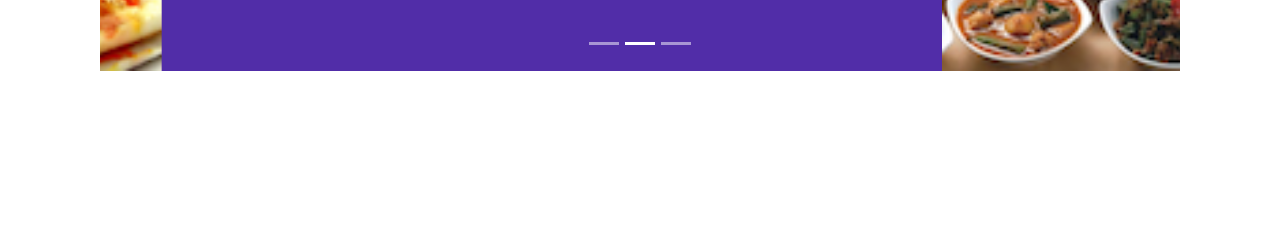
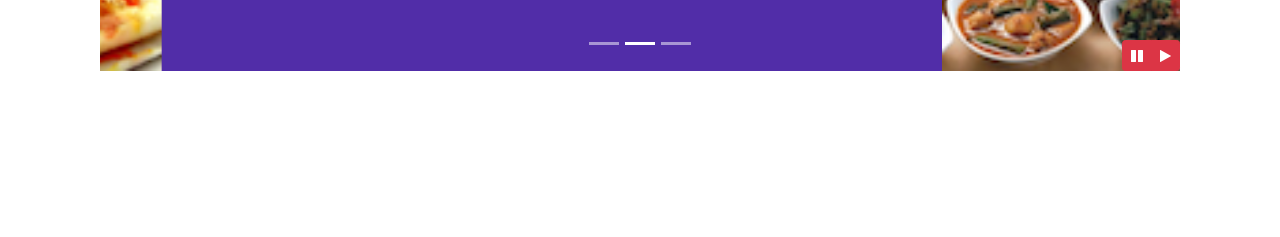
Before and after one commit to ThanujiNanayakkara/Bootstrap-4-Course, a website: page index.html in a window 1280 px wide. Shown: the part 563-800 px from the top of the page. Drawn offline with nearby package versions, Linux system fonts and the light colour scheme.

Commit message:
Bootstrap jquery

```diff
--- a/css/styles.css
+++ b/css/styles.css
@@ -48,6 +48,7 @@
 
 .carousel {
     background: #512DA8;
+
 }
 
 .carousel-item{
@@ -68,3 +69,10 @@
 transform: translateY(-50%);
 bottom: initial;
 }
+
+#carouselButton{
+    right: 0px;
+    position: absolute;
+    bottom: 0px;
+    z-index: 1;
+}
--- a/index.html
+++ b/index.html
@@ -180,6 +180,14 @@
         <div class="row row-content">
             <div class="col">
                 <div id="mycarousel" class="carousel slide" data-ride="carousel">
+                    <div class="btn-group " id="carouselButton">
+                        <button class="btn btn-sm btn-danger" id="carousel-pause">
+                            <span class="fa fa-pause"></span>
+                        </button>
+                        <button class="btn btn-sm btn-danger" id="carousel-play">
+                            <span class="fa fa-play"></span>
+                        </button>
+                    </div>
                     <ol class="carousel-indicators">
                         <li data-target="#mycarousel" data-slide-to="0" class="active"></li>
                         <li data-target="#mycarousel" data-slide-to="1" ></li>
@@ -217,8 +225,7 @@
                             </div>
                         </div>
                     </div>
-
-                    <a class="carousel-control-prev" href="#mycarousel" role="button" data-slide="prev">
+                     <a class="carousel-control-prev" href="#mycarousel" role="button" data-slide="prev">
                         <span class="carousel-control-prev-icon"></span>
                     </a>
                     <a class="carousel-control-next" href="#mycarousel" role="button" data-slide="next">
@@ -284,6 +291,63 @@
             </div>
         </div>
 
+        <!--<div class="row row-content align-items-center">
+            <div class="col-12 col-sm-8 offset-sm-2">
+                <div class="card">
+                    <h3 class="card-header bg-warning text-white">Reserve a Table</h3>
+                    <div class="card-body">
+                        <form id="form">
+                            <div class="form-group row">
+                                <label for="noofguests" class="col-md-2 col-form-label">Number of Guests</label>
+                                <div class="col-md-6">
+                                    <div class="form-check form-check-inline ">
+                                        <input class="form-check-input" type="radio" name="inlineRadioOptions" id="inlineRadio1" value="option1">
+                                        <label class="form-check-label" for="inlineRadio1">1</label>
+                                    </div>
+                                    <div class="form-check form-check-inline ">
+                                        <input class="form-check-input" type="radio" name="inlineRadioOptions" id="inlineRadio2" value="option2">
+                                        <label class="form-check-label" for="inlineRadio2">2</label>
+                                    </div>
+                                    <div class="form-check form-check-inline">
+                                        <input class="form-check-input" type="radio" name="inlineRadioOptions" id="inlineRadio3" value="option3" >
+                                        <label class="form-check-label" for="inlineRadio3">3 </label>
+                                    </div>
+                                    <div class="form-check form-check-inline">
+                                        <input class="form-check-input" type="radio" name="inlineRadioOptions" id="inlineRadio4" value="option4">
+                                        <label class="form-check-label" for="inlineRadio4">4</label>
+                                    </div>
+                                    <div class="form-check form-check-inline">
+                                        <input class="form-check-input" type="radio" name="inlineRadioOptions" id="inlineRadio5" value="option5">
+                                        <label class="form-check-label" for="inlineRadio5">5</label>
+                                    </div>
+                                    <div class="form-check form-check-inline">
+                                        <input class="form-check-input" type="radio" name="inlineRadioOptions" id="inlineRadio6" value="option6" >
+                                        <label class="form-check-label" for="inlineRadio6">6 </label>
+                                    </div>
+                                </div>
+                            </div>
+
+                            <div class="form-group row">
+                                <label for="datetime" class="col-12 col-md-2 col-form-label">Date and Time</label>
+                                <div class="col-12 col-md-3">
+                                    <input type="text" class="form-control" id="Date" name="Date" placeholder="Date">
+                                </div>
+                                <div class="col-12 col-md-3">
+                                    <input type="text" class="form-control" id="time" name="time" placeholder="Time">
+                                </div>
+
+                            </div>
+                            <div class="form-group row">
+                                <div class="offset-md-2 col-md-4">
+                                    <button type="submit" class="btn btn-primary" id="reserve"> Reserve</button>
+                                </div>
+                            <div>
+                        </form>
+
+                    </div>
+                </div>
+            </div>
+        </div>-->
 
 
     </div>
@@ -333,6 +397,17 @@
  <script src="node_modules/jquery/dist/jquery.slim.min.js"></script>
  <script src="node_modules/popper.js/dist/umd/popper.min.js"></script>
  <script src="node_modules/bootstrap/dist/js/bootstrap.min.js"></script>
+ <script>
+     $(document).ready(function(){
+         $('#mycarousel').carousel({interval:2000});
+         $('#carousel-pause').click(function(){
+             $('#mycarousel').carousel('pause');
+         });
+         $('#carousel-play').click(function(){
+             $('#mycarousel').carousel('cycle');
+         });
+     });
+ </script>
  <!--<script>
      $(document).ready(function() {
          $('[data-toggle="tooltip"]').tooltip();
```
